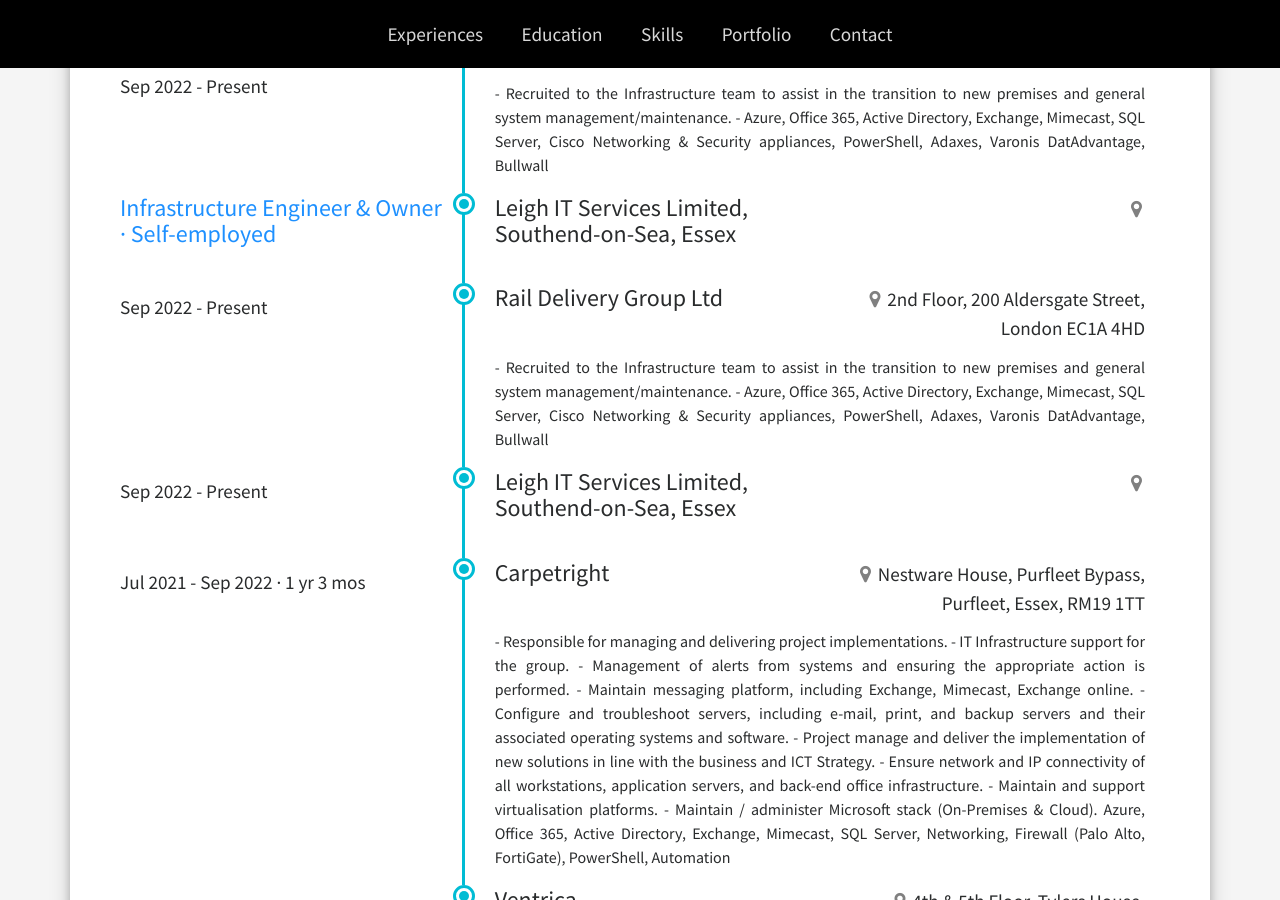
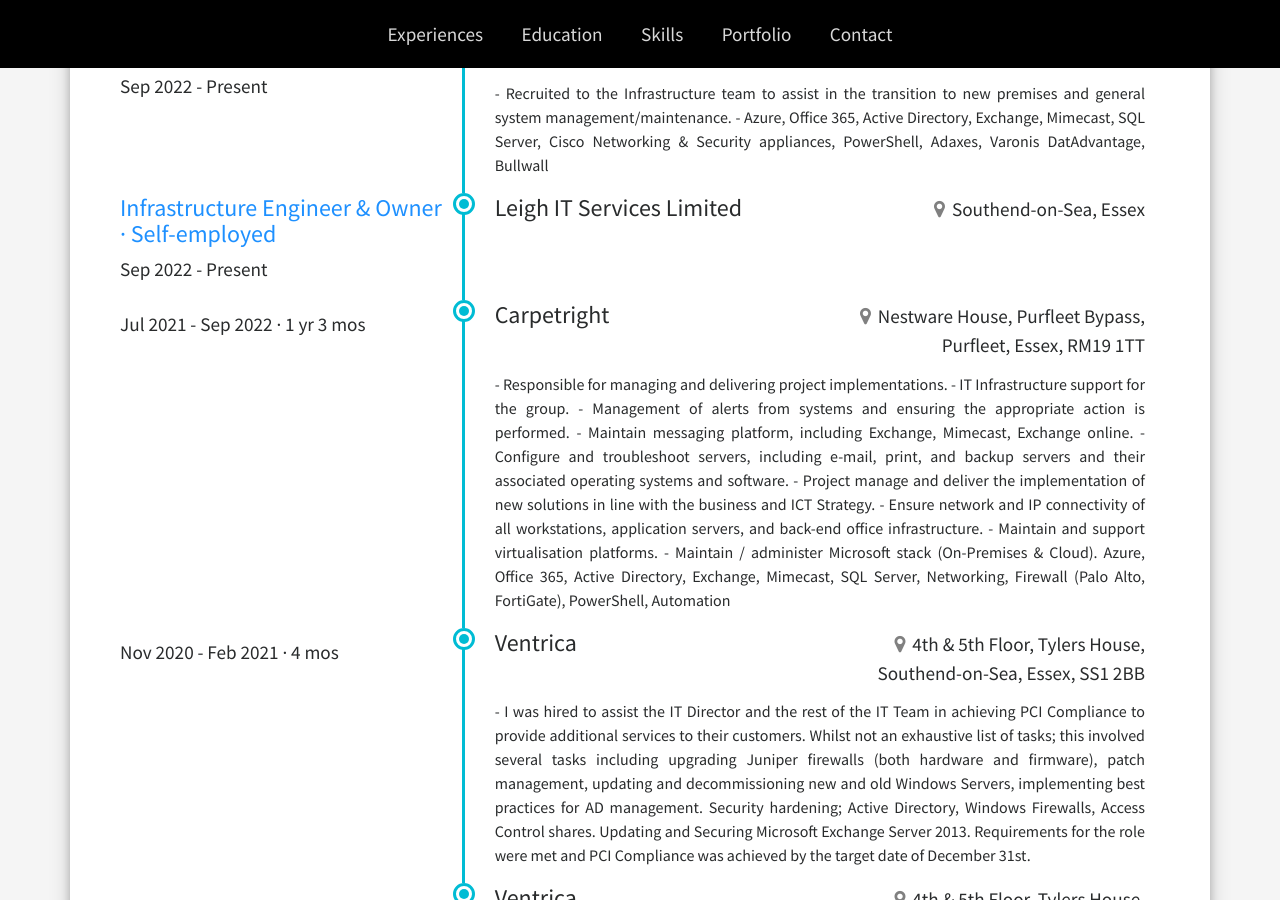
Before and after one commit to BanterBoy/jekyllcvOnline, a Jekyll site: the page built from index.html, in a window 1280 px wide and 900 px high, scrolled down 1035 px. Built offline with Jekyll 4.4.1, drawn with Linux system fonts in a browser that asks for light colours; a script that is not in the unit is left out.

Commit message:
Update experiences.yaml

```diff
--- a/_data/experiences.yaml
+++ b/_data/experiences.yaml
@@ -7,20 +7,9 @@
     - Azure, Office 365, Active Directory, Exchange, Mimecast, SQL Server, Cisco Networking & Security appliances, PowerShell, Adaxes, Varonis DatAdvantage, Bullwall
 
 - title: Infrastructure Engineer & Owner · Self-employed
-  time: Sep 2022 - Present
-  company: Leigh IT Services Limited, Southend-on-Sea, Essex
-
-- role: Infrastructure Engineer · Contract
   period: Sep 2022 - Present
-  company: Rail Delivery Group Ltd
-  location: 2nd Floor, 200 Aldersgate Street, London EC1A 4HD
-  description: >
-    - Recruited to the Infrastructure team to assist in the transition to new premises and general system management/maintenance.
-    - Azure, Office 365, Active Directory, Exchange, Mimecast, SQL Server, Cisco Networking & Security appliances, PowerShell, Adaxes, Varonis DatAdvantage, Bullwall
-
-- role: Infrastructure Engineer & Owner · Self-employed
-  period: Sep 2022 - Present
-  company: Leigh IT Services Limited, Southend-on-Sea, Essex
+  company: Leigh IT Services Limited
+  location: Southend-on-Sea, Essex
 
 - role: Senior Infrastructure Engineer · Full-time
   period: Jul 2021 - Sep 2022 · 1 yr 3 mos
```
